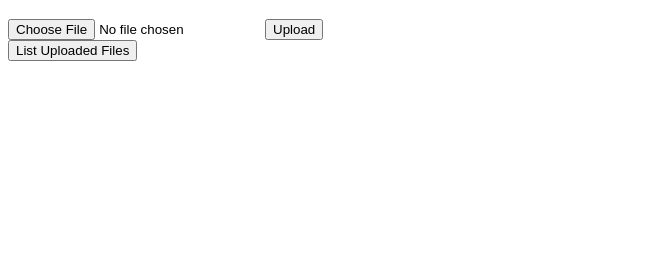
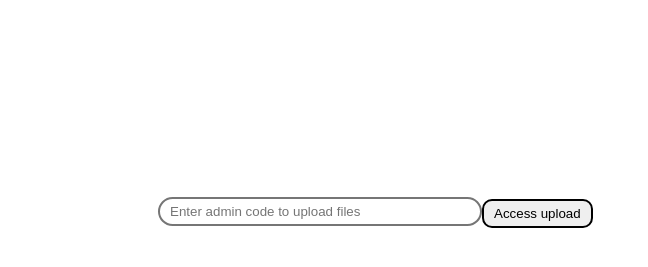
Before and after one commit to Jonathan-code22/MtandireProjectGroup-MPG-webpage, a plain HTML site: page Files-menu.html in a window 1280 px wide. Shown: the part 61-328 px from the top of the page, without its empty margins (0-648 px from the left). Drawn offline with Linux system fonts and the light colour scheme.

Commit message:
files menu back

```diff
--- a/Files-menu.html
+++ b/Files-menu.html
@@ -7,7 +7,10 @@
   <link rel="stylesheet" href="styles/Files-menu.css">
 </head>
 <body>
-<!--<div>
+
+  <h1>Upload your files</h1>
+
+  <div>
     <div class="Input-adminCode-container">
       <input type="password" id="adminCode" placeholder="Enter admin code to upload files">
       <button class="password-submit-btn" onclick="checkCode()">Access upload</button>
@@ -18,10 +21,10 @@
       <button class="upload-btn" onclick="uploadMedia()" >Upload</button>
       <div id="preview" class="preview-container"></div>
     </div>
-  </div> -->
+  </div>
 
 
-  <h1>Upload your files</h1>
+<!--  <h1>Upload your files</h1>
 
   <form id ="uploadForm" enctype="multipart/form-data">
     <input type="file" name="myfile" id="myfile" required>
@@ -73,8 +76,8 @@
           }
         }
       )
-    </script>
+    </script>   -->
 
-<!--<script src="scripts/FilesUpload.js"></script>-->
+<script src="scripts/FilesUpload.js"></script>
 </body>
 </html>
```
